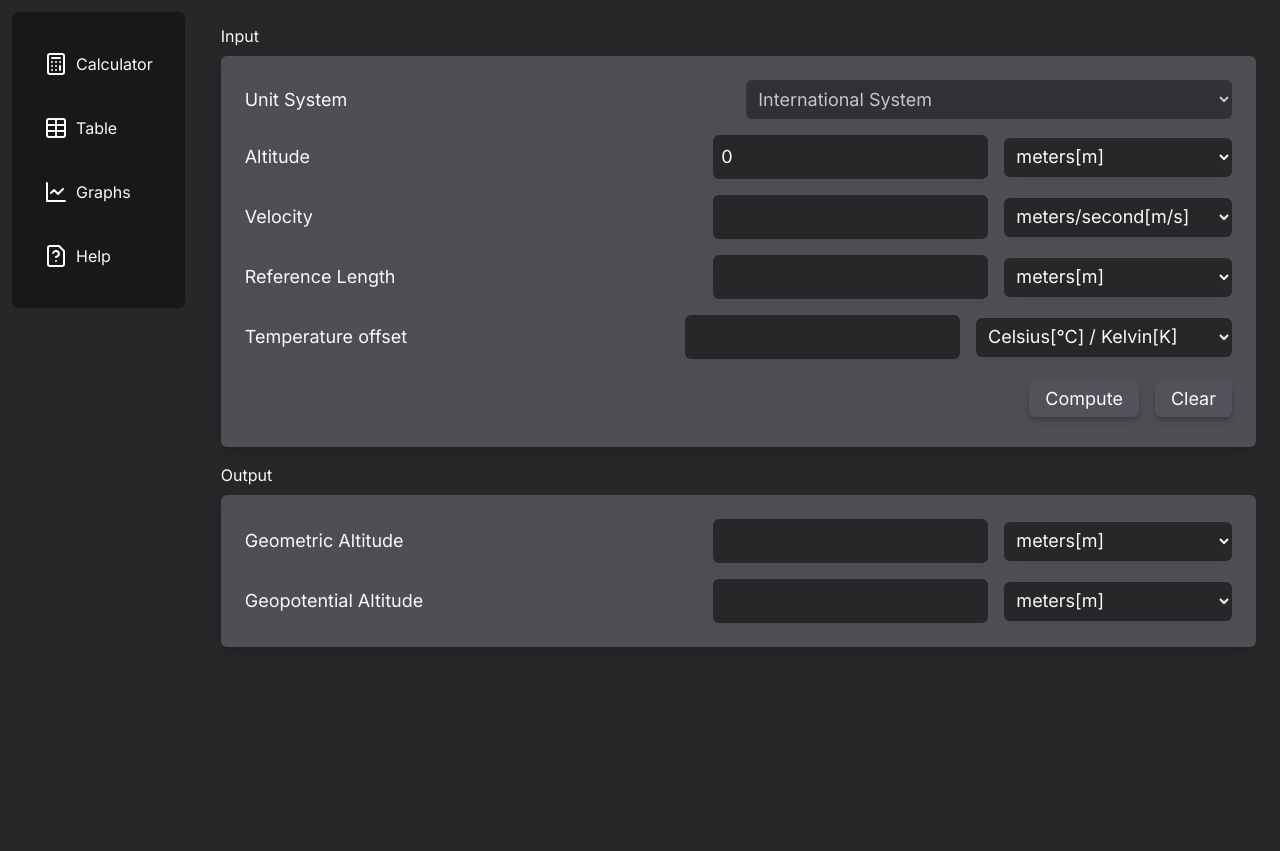
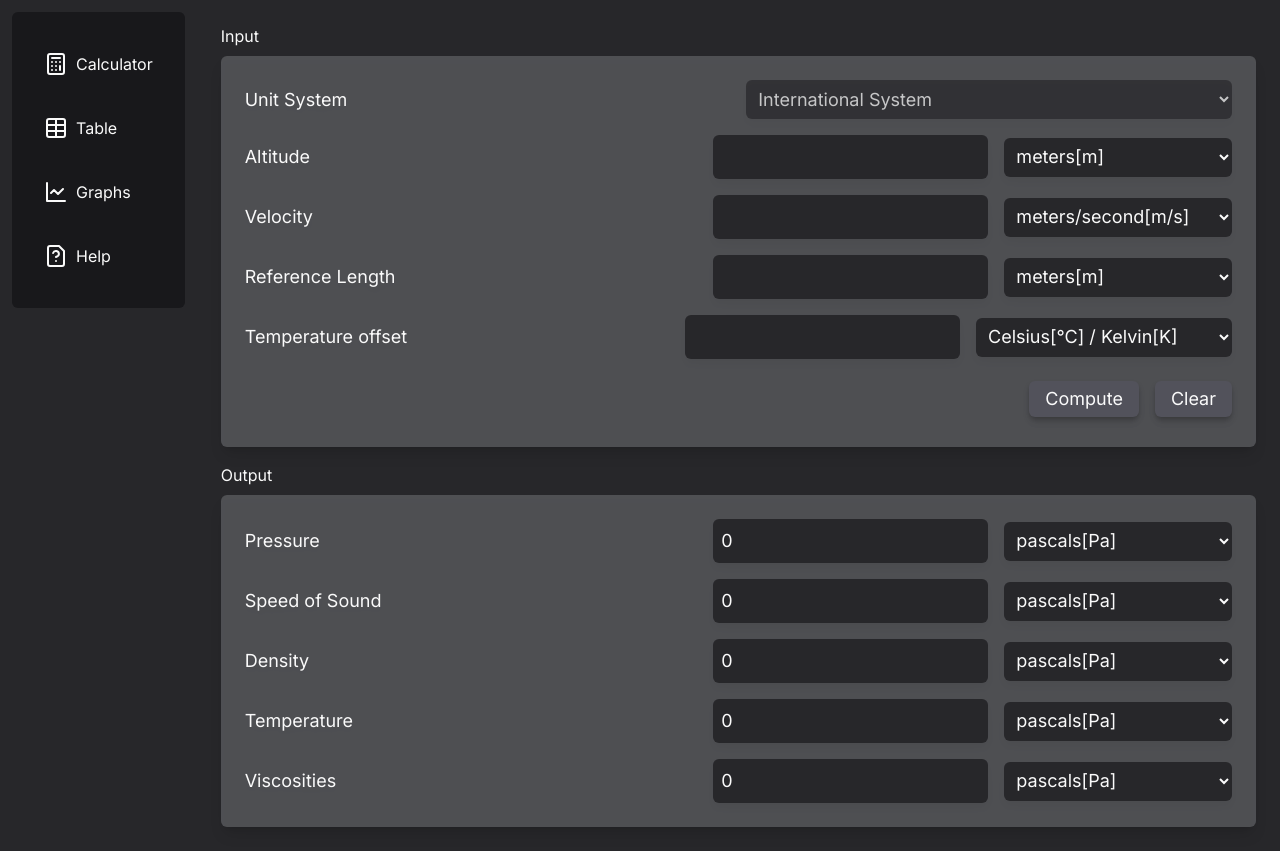
Before and after one commit to RicardoFariaC/atmosphere_calculator, a Next.js app: page / in a window 1280 px wide. Before the commit the page ends 800 px from the top, so only its background shows below. Built offline with nearby package versions, Linux system fonts and the light colour scheme.

Commit message:
feat: add new outputs

```diff
--- a/src/app/page.tsx
+++ b/src/app/page.tsx
@@ -2,19 +2,32 @@
 
 import { invoke } from "@tauri-apps/api/tauri"
 import { Calculator, FileQuestion, LineChart, Table } from "lucide-react";
-import { useEffect, useState } from "react";
+import { FormEvent, useEffect, useState } from "react";
+import { Output } from "./components/Output"
+
+interface ComputeReturn {
+  [key: string]: number;
+}
 
 export default function Home() {
-  const [altitude, setAltitude] = useState<number>(0);
-  // const [greeting, setGreeting] = useState<string>("");
+  const [altitude, setAltitude] = useState<string>("");
+  const [altitudeUnit, setAltitudeUnit] = useState<number>(1);
 
-  // useEffect(() => {
-  //   console.log("ola, mundo")
-  //   invoke<string>("greet", { name: "next"})
-  //     .then(res => setGreeting(res))
-  //     .catch(console.error);
-  // }, [])
+  const [atmosphere, setAtmosphere] = useState<ComputeReturn>({});
+  const [pressure, setPressure] = useState<number>(0);
 
+  useEffect(() => {
+    setPressure(atmosphere["pressure"]);
+  }, [atmosphere, pressure]);
+
+  const handleInput = async (e: FormEvent) => {
+    e.preventDefault()
+    await invoke<ComputeReturn>("compute", { altitude: parseFloat(altitude), altitudeUnit: altitudeUnit })
+      .then(res => {
+        return setAtmosphere(res)
+      })
+      .catch(console.error);
+  };
   return (
     <div className="flex h-screen flex-col">
       <div className="flex flex-1">
@@ -52,11 +65,11 @@ export default function Home() {
                 <label htmlFor="altitude" className="basis-1/2">Altitude</label>
                 <input
                   value={altitude}
-                  type="number"
+                  onChange={(e) => setAltitude(e.target.value)}
                   id="altitude"
                   className="bg-zinc-800 p-2 rounded-md basis-1/4"
                   />
-                <select className="bg-zinc-800 p-2 rounded-md w-64 basis-1/4">
+                <select className="bg-zinc-800 p-2 rounded-md w-64 basis-1/4" value={altitudeUnit} onChange={(e) => setAltitudeUnit(parseFloat(e.target.value))}>
                   <option value="1">meters[m]</option>
                   <option value="1000">kilometers[km]</option>
                   <option value="0.3048">feet[ft]</option>
@@ -101,7 +114,10 @@ export default function Home() {
                 </select>
               </div>
               <div className="flex items-center justify-end gap-4 h-12">
-                <button className="px-4 py-1 bg-zinc-600 drop-shadow-md shadow-md rounded-md focus:outline">Compute</button>
+                <button
+                  className="px-4 py-1 bg-zinc-600 drop-shadow-md shadow-md rounded-md focus:outline"
+                  onClick={handleInput}
+                >Compute</button>
                 <button className="px-4 py-1 bg-zinc-600 drop-shadow-md shadow-md rounded-md focus:outline">Clear</button>
               </div>
             </form>
@@ -109,34 +125,26 @@ export default function Home() {
           <p className="pt-4 pb-2">Output</p>
           <div className="w-auto p-6 rounded-md bg-slate-100 bg-opacity-20 drop-shadow-lg shadow-lg">
             <form className="flex flex-col gap-4 text-lg">
-              <div className="flex items-center gap-4 flex-1 ">
-                <label htmlFor="geoaltitude" className="basis-1/2">Geometric Altitude</label>
-                <input
-                  disabled
-                  type="number"
-                  id="geoaltitude"
-                  className="bg-zinc-800 p-2 rounded-md basis-1/4"
-                  />
-                <select className="bg-zinc-800 p-2 rounded-md w-64 basis-1/4">
-                  <option value="1">meters[m]</option>
-                  <option value="1000">kilometers[km]</option>
-                  <option value="0.3048">feet[ft]</option>
-                </select>
-              </div>
-              <div className="flex items-center gap-4 flex-1">
-                <label htmlFor="temperature" className="basis-1/2">Geopotential Altitude</label>
-                <input
-                  disabled
-                  type="number"
-                  id="temperature"
-                  className="bg-zinc-800 p-2 rounded-md basis-1/4"
-                />
-                <select className="bg-zinc-800 p-2 rounded-md w-64 basis-1/4">
-                  <option value="1">meters[m]</option>
-                  <option value="1000">kilometers[km]</option>
-                  <option value="0.3048">feet[ft]</option>
-                </select>
-              </div>
+              <Output
+                label="pressure"
+                value={atmosphere["pressure"]}
+              />
+              <Output
+                label="Speed of Sound"
+                value={atmosphere["speed_of_sound"]}
+              />
+              <Output
+                label="Density"
+                value={atmosphere["density"]}
+              />
+              <Output
+                label="Temperature"
+                value={atmosphere["temperature"]}
+              />
+              <Output
+                label="Viscosities"
+                value={atmosphere["viscosities"]}
+              />
             </form>
           </div>
         </main>
```
